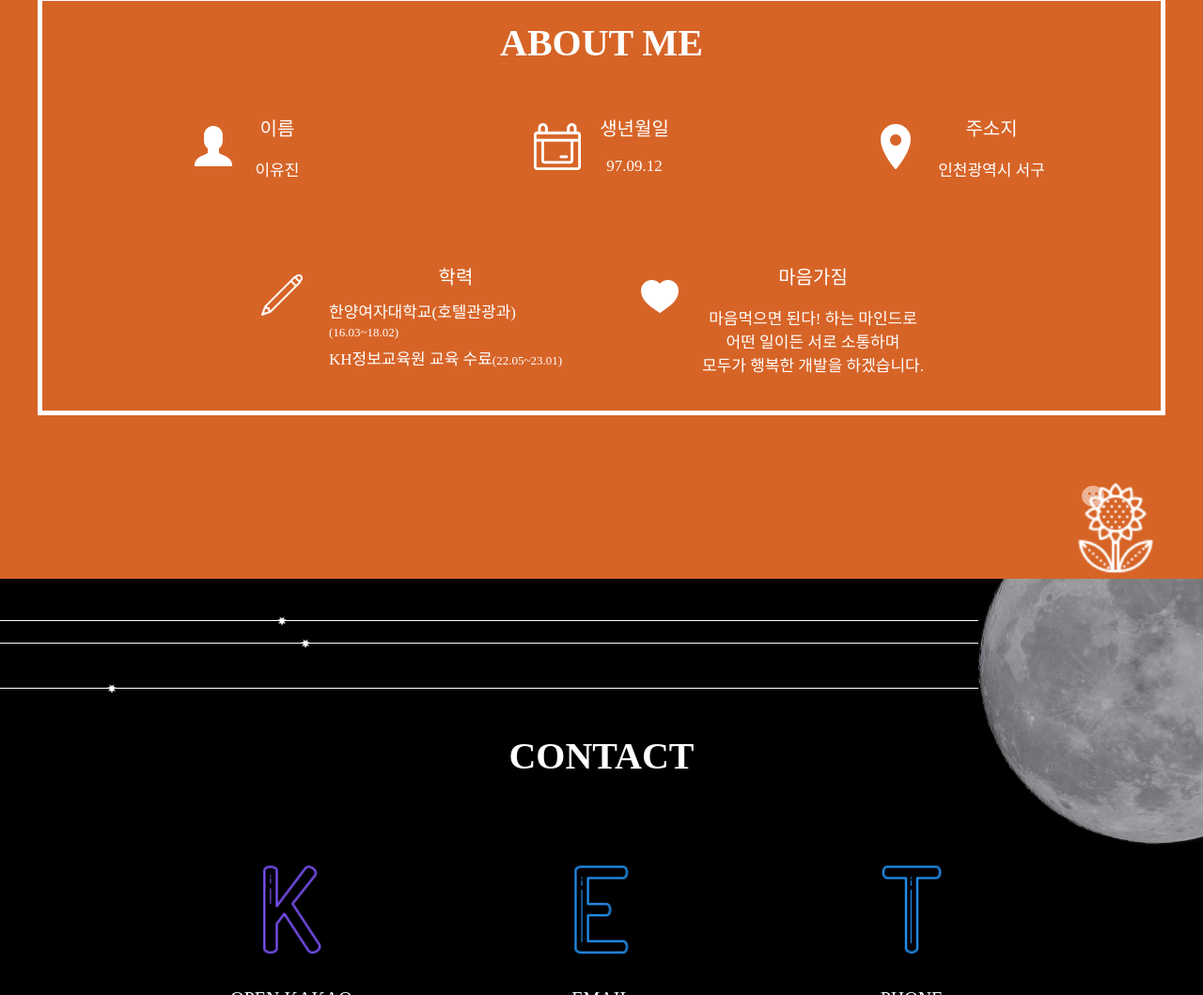
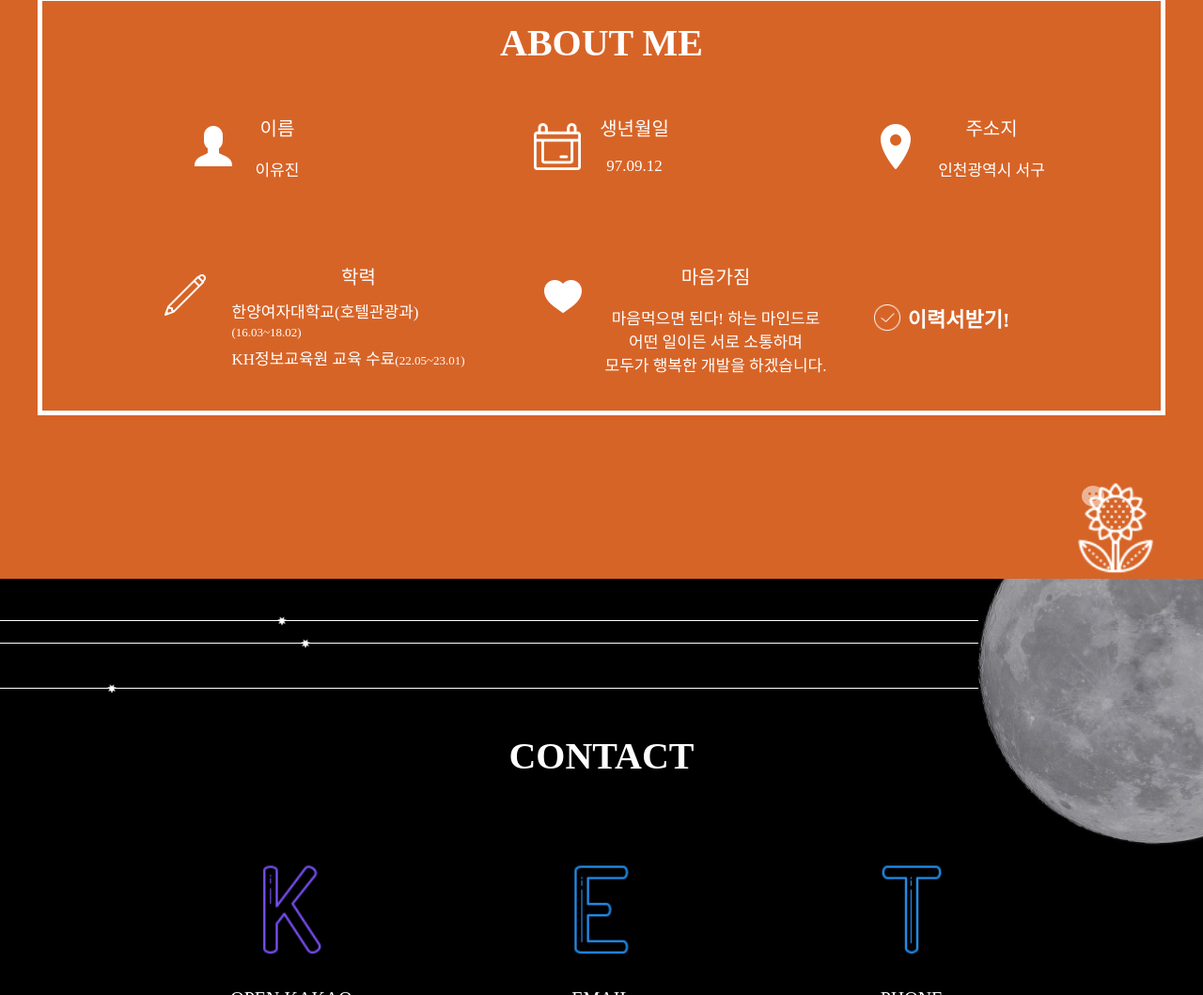
Before and after one commit to Me3est/portfolio, a plain HTML site: page index.html in a window 1280 px wide. Shown: the part 2584-3643 px from the top of the page at 94% size. Drawn offline with nearby package versions, Linux system fonts and the light colour scheme; a web font is replaced by a local one.

Commit message:
PORTFOLIO

```diff
--- a/index.css
+++ b/index.css
@@ -826,6 +826,36 @@ html, body {
 .adu p:nth-child(2) {
     margin-top:10px;
 }
+.download {
+    width: 177px;
+    font-size: 22px;
+    color: rgb(255, 255, 255);
+    font-weight: 900;
+    line-height: 163px;
+    position: relative;
+    text-align: center;
+}
+.check1 {
+    width: 30px;
+    height: 30px;
+    position: absolute;
+    top: 39%;
+    left: -3px;
+}
+.check2 {
+    width: 30px;
+    height: 30px;
+    position: absolute;
+    top: 39%;
+    left: -3px;
+    display: none;
+}
+.download:hover .check2{
+    display: block;
+}
+.download:hover .check1{
+    display: none;
+}
 /* 섹션5*/
 /* 섹션 5 이미지 & 애니메이션 */
 .moon {
--- a/index.html
+++ b/index.html
@@ -258,6 +258,12 @@
                     모두가 행복한 개발을 하겠습니다.</p>
                     </div>
                 </div>
+                <a href="file:///C:/Users/LYJ/Desktop/%EC%9D%B4%EC%9C%A0%EC%A7%84%EC%9E%85%EB%8B%88%EB%8B%A4..pdf">
+                    <div class="download">
+                        <img class="check1" src="./img/icons8-check-64.png" alt="체크박스">
+                        <img class="check2" src="./img/icons8-check-64 (1).png" alt="체크박스">
+                        이력서받기!</div>
+                </a>
             </div>
         </div>
     </div>
```
Also changed, not shown: img/icons8-check-64 (1).png (added), img/icons8-check-64.png (added).
